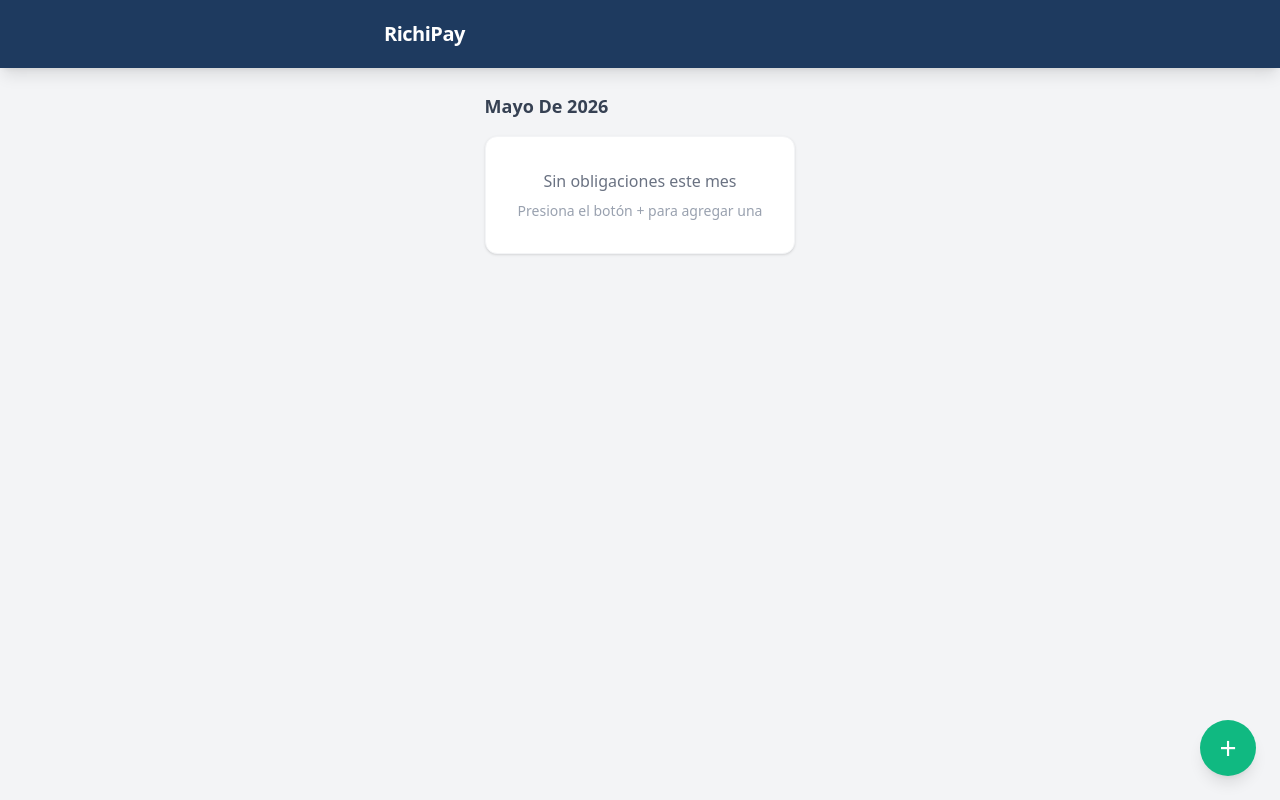
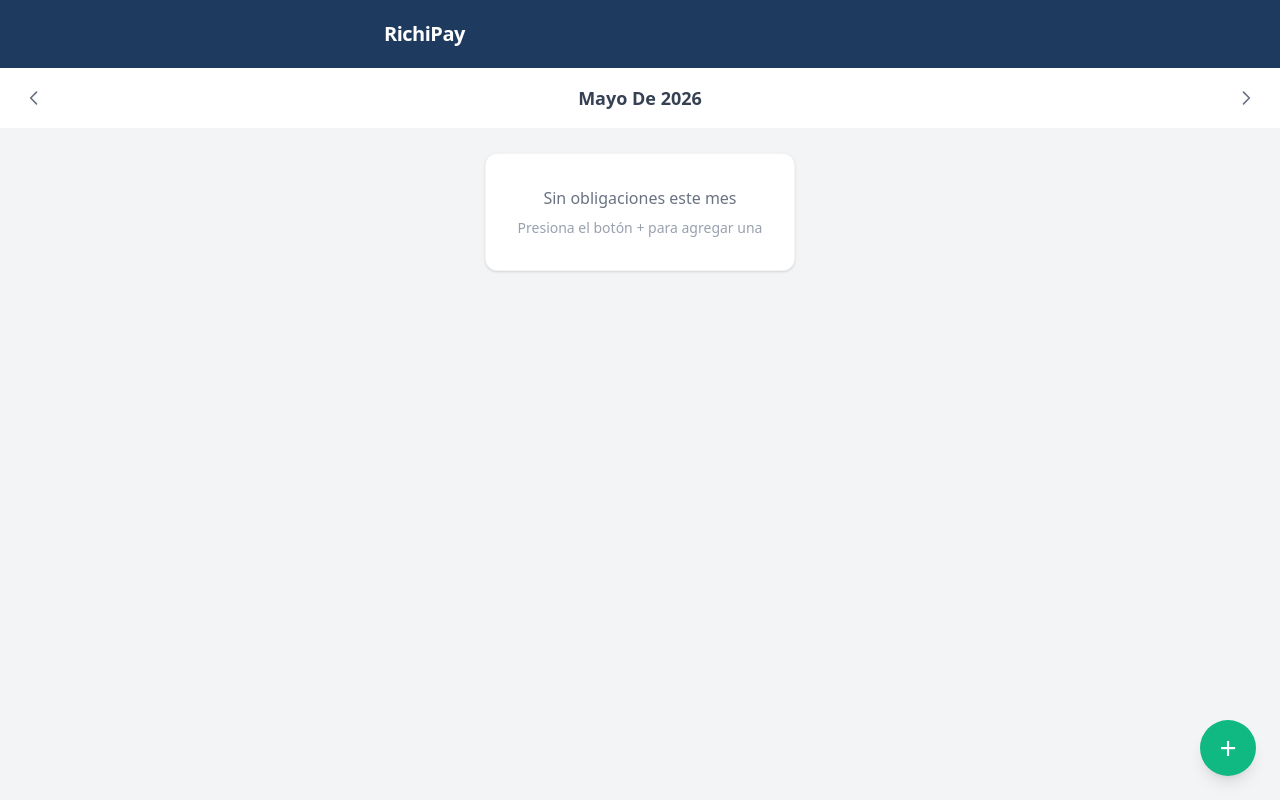
Before and after one commit to AndresRicardo/RichiPay, a React (Vite) app: page / in a window 1280 px wide. Built offline with nearby package versions, Linux system fonts and the light colour scheme.

Commit message:
FASE 3: Navegación entre meses + sistema de pagos (marcar como pagada)

```diff
--- a/package.json
+++ b/package.json
@@ -14,6 +14,7 @@
     "react": "^19.2.6",
     "react-dom": "^19.2.6",
     "tailwindcss": "^4.3.0",
+    "uuid": "^14.0.0",
     "zustand": "^5.0.14"
   },
   "devDependencies": {
--- a/src/App.jsx
+++ b/src/App.jsx
@@ -1,5 +1,6 @@
 import { useState } from 'react'
 import Header from './components/Header'
+import MonthNavigator from './components/MonthNavigator'
 import MonthlyList from './components/MonthlyList'
 import FloatingButton from './components/FloatingButton'
 import ObligationModal from './components/ObligationModal'
@@ -8,17 +9,44 @@ import useObligationsStore from './store/useObligationsStore'
 function App() {
   const [modalOpen, setModalOpen] = useState(false)
   const [editingObligation, setEditingObligation] = useState(null)
+  const [currentDate, setCurrentDate] = useState(new Date())
 
   const addObligation = useObligationsStore((state) => state.addObligation)
   const editObligation = useObligationsStore((state) => state.editObligation)
   const removeObligation = useObligationsStore((state) => state.removeObligation)
+  const togglePayment = useObligationsStore((state) => state.togglePayment)
+
+  const handlePrevMonth = () => {
+    console.log('[APP] Prev month')
+    setCurrentDate((prev) => {
+      const newDate = new Date(prev)
+      newDate.setMonth(newDate.getMonth() - 1)
+      return newDate
+    })
+  }
+
+  const handleNextMonth = () => {
+    console.log('[APP] Next month')
+    setCurrentDate((prev) => {
+      const newDate = new Date(prev)
+      newDate.setMonth(newDate.getMonth() + 1)
+      return newDate
+    })
+  }
+
+  const handleTogglePayment = (obligationId, monthKey) => {
+    console.log('[APP] Toggle payment:', { obligationId, monthKey })
+    togglePayment(obligationId, monthKey)
+  }
 
   const handleOpenCreate = () => {
+    console.log('[APP] Open create modal')
     setEditingObligation(null)
     setModalOpen(true)
   }
 
   const handleOpenEdit = (obligation) => {
+    console.log('[APP] Open edit modal:', obligation)
     setEditingObligation(obligation)
     setModalOpen(true)
   }
@@ -29,6 +57,7 @@ function App() {
   }
 
   const handleSave = (name, amount, dueDay) => {
+    console.log('[APP] Save obligation:', { name, amount, dueDay, isEdit: Boolean(editingObligation), editingId: editingObligation?.id })
     if (editingObligation) {
       editObligation(editingObligation.id, name, amount, dueDay)
     } else {
@@ -37,6 +66,7 @@ function App() {
   }
 
   const handleDelete = (id) => {
+    console.log('[APP] Delete obligation:', id)
     if (window.confirm('¿Eliminar esta obligación?')) {
       removeObligation(id)
     }
@@ -46,7 +76,17 @@ function App() {
     <>
       <Header />
       <main className="flex-1 flex flex-col">
-        <MonthlyList onEdit={handleOpenEdit} onDelete={handleDelete} />
+        <MonthNavigator
+          currentDate={currentDate}
+          onPrevMonth={handlePrevMonth}
+          onNextMonth={handleNextMonth}
+        />
+        <MonthlyList
+          currentDate={currentDate}
+          onEdit={handleOpenEdit}
+          onDelete={handleDelete}
+          onTogglePayment={handleTogglePayment}
+        />
       </main>
       <FloatingButton onClick={handleOpenCreate} />
       <ObligationModal
--- /dev/null
+++ b/src/components/MonthNavigator.jsx
@@ -0,0 +1,32 @@
+function MonthNavigator({ currentDate, onPrevMonth, onNextMonth }) {
+  const monthName = currentDate.toLocaleDateString('es-CO', { month: 'long', year: 'numeric' })
+  console.log('[NAVIGATOR] Current month:', monthName)
+
+  return (
+    <div className="flex items-center justify-between px-4 py-3 bg-white border-b border-gray-100">
+      <button
+        onClick={onPrevMonth}
+        className="p-2 text-gray-500 hover:text-[#1e3a5f] hover:bg-gray-100 rounded-lg transition-colors"
+        aria-label="Mes anterior"
+      >
+        <svg className="w-5 h-5" fill="none" stroke="currentColor" viewBox="0 0 24 24">
+          <path strokeLinecap="round" strokeLinejoin="round" strokeWidth={2} d="M15 19l-7-7 7-7" />
+        </svg>
+      </button>
+      <h2 className="text-lg font-semibold text-gray-700 capitalize">
+        {monthName}
+      </h2>
+      <button
+        onClick={onNextMonth}
+        className="p-2 text-gray-500 hover:text-[#1e3a5f] hover:bg-gray-100 rounded-lg transition-colors"
+        aria-label="Mes siguiente"
+      >
+        <svg className="w-5 h-5" fill="none" stroke="currentColor" viewBox="0 0 24 24">
+          <path strokeLinecap="round" strokeLinejoin="round" strokeWidth={2} d="M9 5l7 7-7 7" />
+        </svg>
+      </button>
+    </div>
+  )
+}
+
+export default MonthNavigator
--- a/src/components/MonthlyList.jsx
+++ b/src/components/MonthlyList.jsx
@@ -1,17 +1,29 @@
 import PaymentCard from './PaymentCard'
 import useObligationsStore from '../store/useObligationsStore'
 
-function MonthlyList({ onEdit, onDelete }) {
+function getMonthKey(date) {
+  const year = date.getFullYear()
+  const month = String(date.getMonth() + 1).padStart(2, '0')
+  return `${year}-${month}`
+}
+
+function MonthlyList({ currentDate, onEdit, onDelete, onTogglePayment }) {
   const obligations = useObligationsStore((state) => state.obligations)
-  const currentDate = new Date()
+  const payments = useObligationsStore((state) => state.payments)
   const monthName = currentDate.toLocaleDateString('es-CO', { month: 'long', year: 'numeric' })
+  const monthKey = getMonthKey(currentDate)
+
+  console.log('[LIST] Rendering:', obligations.length, 'obligations for', monthName, '| monthKey:', monthKey)
+
+  const isPaid = (obligationId) => {
+    const payment = payments.find(
+      (p) => p.obligationId === obligationId && p.monthKey === monthKey
+    )
+    return payment?.paid || false
+  }
 
   return (
     <section className="max-w-lg mx-auto px-4 py-6 flex-1">
-      <h2 className="text-lg font-semibold text-gray-700 mb-4 capitalize">
-        {monthName}
-      </h2>
-
       {obligations.length === 0 ? (
         <div className="bg-white rounded-xl p-8 text-center shadow-sm border border-gray-100">
           <p className="text-gray-500 mb-2">Sin obligaciones este mes</p>
@@ -27,8 +39,10 @@ function MonthlyList({ onEdit, onDelete }) {
               name={obligation.name}
               amount={obligation.amount}
               dueDay={obligation.dueDay}
+              isPaid={isPaid(obligation.id)}
               onEdit={() => onEdit(obligation)}
               onDelete={() => onDelete(obligation.id)}
+              onToggle={() => onTogglePayment(obligation.id, monthKey)}
             />
           ))}
         </div>
@@ -37,4 +51,5 @@ function MonthlyList({ onEdit, onDelete }) {
   )
 }
 
+export { getMonthKey }
 export default MonthlyList
--- a/src/components/ObligationModal.jsx
+++ b/src/components/ObligationModal.jsx
@@ -1,5 +1,6 @@
 function ObligationModal({ isOpen, onClose, onSave, initialData }) {
   const isEdit = Boolean(initialData)
+  console.log('[MODAL] Opening:', isEdit ? 'EDIT' : 'CREATE', initialData)
 
   const handleSubmit = () => {
     const form = document.getElementById('obligation-form')
@@ -7,6 +8,7 @@ function ObligationModal({ isOpen, onClose, onSave, initialData }) {
     const name = formData.get('name')
     const amount = Number(formData.get('amount'))
     const dueDay = Number(formData.get('dueDay'))
+    console.log('[MODAL] Submit:', { name, amount, dueDay })
     onSave(name, amount, dueDay)
     form.reset()
     onClose()
--- a/src/components/PaymentCard.jsx
+++ b/src/components/PaymentCard.jsx
@@ -1,16 +1,32 @@
-function PaymentCard({ name, amount, dueDay, onEdit, onDelete }) {
+function PaymentCard({ name, amount, dueDay, isPaid, onToggle, onEdit, onDelete }) {
+	console.log('[PAYMENT_CARD] Render:', { name, amount, dueDay, isPaid })
+
 	return (
-		<div className="bg-white rounded-xl p-4 shadow-sm border border-gray-100">
+		<div className={`bg-white rounded-xl p-4 shadow-sm border ${isPaid ? 'border-emerald-200 bg-emerald-50/30' : 'border-gray-100'}`}>
 			<div className="flex justify-between items-start">
 				<div>
-					<p className="font-medium text-gray-800">{name} </p>
-					<p className="text-sm text-gray-500 mt-1">Día {dueDay} </p>
+					<p className="font-medium text-gray-800">{name}</p>
+					<p className="text-sm text-gray-500 mt-1">Día {dueDay}</p>
 				</div>
 				<p className="text-lg font-semibold text-[#2563eb]">
 					${amount.toLocaleString("es-CO")}
 				</p>
 			</div>
-			<div className="flex gap-2 mt-3 pt-3 border-t border-gray-100">
+			<div className="flex items-center justify-between mt-3 pt-3 border-t border-gray-100">
+				<button
+					onClick={onToggle}
+					className={`flex items-center gap-2 text-sm px-3 py-1.5 rounded-lg transition-colors ${
+						isPaid
+							? 'text-emerald-600 bg-emerald-100 hover:bg-emerald-200'
+							: 'text-gray-500 hover:bg-gray-100'
+					}`}
+				>
+					<svg className="w-4 h-4" fill={isPaid ? 'currentColor' : 'none'} stroke="currentColor" viewBox="0 0 24 24">
+						<path strokeLinecap="round" strokeLinejoin="round" strokeWidth={2} d="M5 13l4 4L19 7" />
+					</svg>
+					{isPaid ? 'Pagada' : 'Marcar pagada'}
+				</button>
+				<div className="flex gap-2">
 					<button
 						onClick={onEdit}
 						className="flex-1 text-sm text-gray-500 hover:text-[#10b981] py-1 transition-colors"
@@ -25,6 +41,7 @@ function PaymentCard({ name, amount, dueDay, onEdit, onDelete }) {
 					</button>
 				</div>
 			</div>
+		</div>
 	)
 }
 
--- a/src/store/useObligationsStore.js
+++ b/src/store/useObligationsStore.js
@@ -1,41 +1,92 @@
-import { create } from 'zustand'
-import { persist } from 'zustand/middleware'
+import { create } from "zustand";
+import { persist } from "zustand/middleware";
+import { v4 as uuidv4 } from "uuid";
 
 const useObligationsStore = create(
 	persist(
-    (set) => ({
+		(set, get) => ({
 			obligations: [],
+			payments: [],
 
 			addObligation: (name, amount, dueDay) => {
 				const newObligation = {
-          id: crypto.randomUUID(),
+					id: uuidv4(),
 					name,
 					amount,
 					dueDay,
-        }
+				};
+				console.log("[STORE] addObligation:", {
+					name,
+					amount,
+					dueDay,
+					id: newObligation.id,
+				});
 				set((state) => ({
 					obligations: [...state.obligations, newObligation],
-        }))
+				}));
 			},
 
 			editObligation: (id, name, amount, dueDay) => {
+				console.log("[STORE] editObligation:", { id, name, amount, dueDay });
 				set((state) => ({
 					obligations: state.obligations.map((ob) =>
 						ob.id === id ? { ...ob, name, amount, dueDay } : ob
 					),
-        }))
+				}));
 			},
 
 			removeObligation: (id) => {
+				console.log("[STORE] removeObligation:", id);
 				set((state) => ({
 					obligations: state.obligations.filter((ob) => ob.id !== id),
-        }))
+					payments: state.payments.filter((p) => p.obligationId !== id),
+				}));
+			},
+
+			togglePayment: (obligationId, monthKey) => {
+				console.log("[STORE] togglePayment:", { obligationId, monthKey });
+				const { payments } = get();
+				const existing = payments.find(
+					(p) => p.obligationId === obligationId && p.monthKey === monthKey
+				);
+
+				if (existing) {
+					set({
+						payments: payments.map((p) =>
+							p.obligationId === obligationId && p.monthKey === monthKey
+								? { ...p, paid: !p.paid, paidAt: !p.paid ? new Date().toISOString() : null }
+								: p
+						),
+					});
+				} else {
+					set({
+						payments: [
+							...payments,
+							{
+								id: uuidv4(),
+								obligationId,
+								monthKey,
+								paid: true,
+								paidAt: new Date().toISOString(),
+							},
+						],
+					});
+				}
+			},
+
+			isPaid: (obligationId, monthKey) => {
+				const { payments } = get();
+				const payment = payments.find(
+					(p) => p.obligationId === obligationId && p.monthKey === monthKey
+				);
+				console.log("[STORE] isPaid:", { obligationId, monthKey, paid: payment?.paid || false });
+				return payment?.paid || false;
 			},
 		}),
 		{
-      name: 'richipay-obligations',
+			name: "richipay-obligations",
 		}
 	)
-)
+);
 
-export default useObligationsStore
+export default useObligationsStore;
```
Also changed, not shown: 2 other files (tests, documents, lock files or other folders). Lines whose indentation alone changed are shown as unchanged.
